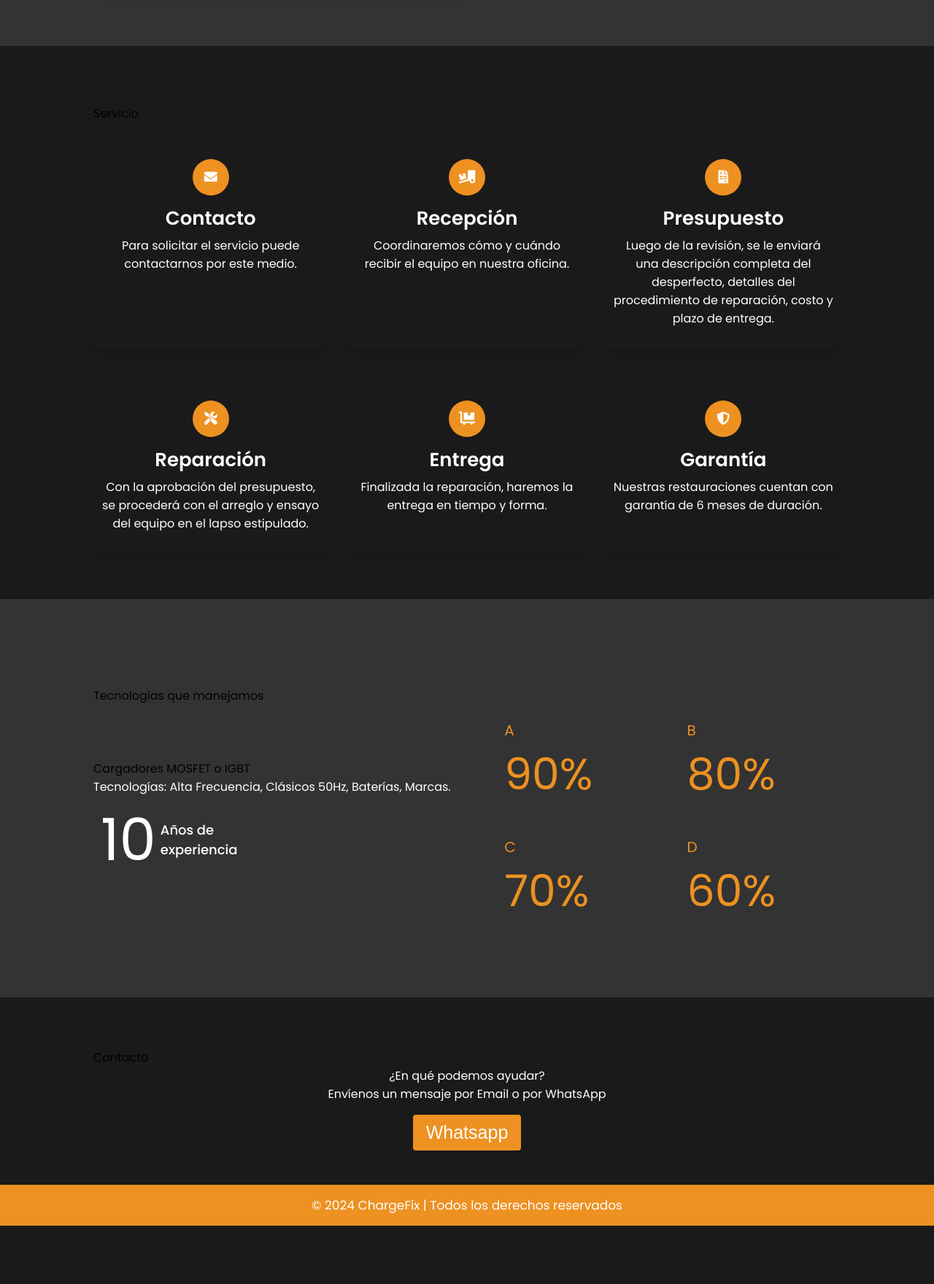
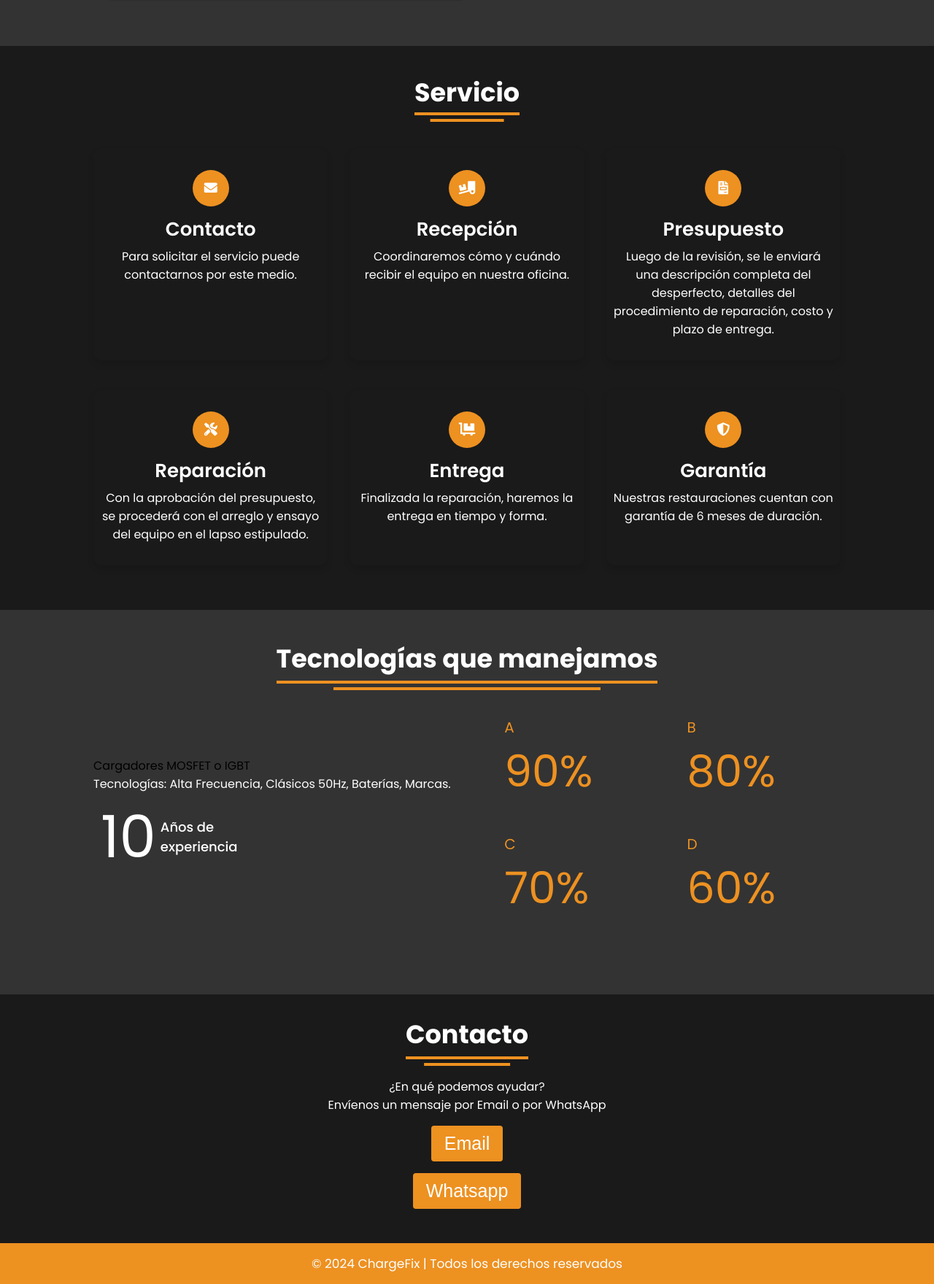
Before and after one commit to JoaquinSuarezVallejos/ChargeFix, a PHP site: page / in a window 1280 px wide. Shown: the part 1320-3080 px from the top of the page at 73% size. Before the commit the page ends 3000 px from the top, so only its background shows below. Run offline with PHP 8.4, Linux system fonts and the light colour scheme.

Commit message:
major changes in all files

```diff
--- a/css/style.css
+++ b/css/style.css
@@ -346,6 +346,36 @@ section .button button:hover{
 .services{
   background-color: #1A1A1A;
 }
+.services .content .titleServicio{
+  display: flex;
+  justify-content: center;
+  font-family: 'Poppins', sans-serif;
+  margin-top: -43px;
+  margin-bottom: 25px;
+}
+.services .content .titleServicio span{
+  color: #fff;
+  font-size: 35px;
+  font-weight: 650;
+  position: relative;
+  padding-bottom: 5px;
+}
+.services .content .titleServicio span::before,
+.services .content .titleServicio span::after{
+  content: '';
+  position: absolute;
+  height: 4px;
+  width: 100%;
+  background: #ED9121;
+  left: 0;
+  bottom: 0;
+}
+.services .content .titleServicio span::after{
+  bottom: -9px;
+  width: 70%;
+  left: 50%;
+  transform: translateX(-50%);
+}
 .services .boxes{
   display: flex;
   flex-wrap: wrap;
@@ -438,6 +438,36 @@ section .button button:hover{
 }
 .technologies .content{
   padding: 40px 0;
+}
+.technologies .content .titleTecnologias{
+  display: flex;
+  justify-content: center;
+  font-family: 'Poppins', sans-serif;
+  margin-top: -80px;
+  margin-bottom: 25px;
+}
+.technologies .content .titleTecnologias span{
+  color: #fff;
+  font-size: 35px;
+  font-weight: 650;
+  position: relative;
+  padding-bottom: 8px;
+}
+.technologies .content .titleTecnologias span::before,
+.technologies .content .titleTecnologias span::after{
+  content: '';
+  position: absolute;
+  height: 4px;
+  width: 100%;
+  background: #ED9121;
+  left: 0;
+  bottom: 0;
+}
+.technologies .content .titleTecnologias span::after{
+  bottom: -9px;
+  width: 70%;
+  left: 50%;
+  transform: translateX(-50%);
 }
 .technologies .technologies-details{
   display: flex;
@@ -502,6 +532,36 @@ section .button button:hover{
   text-align: center;
   margin: auto;
   color: #fff;
+}
+.contact .content .titleContacto{
+  display: flex;
+  justify-content: center;
+  font-family: 'Poppins', sans-serif;
+  margin-top: -42px;
+  margin-bottom: 25px;
+}
+.contact .content .titleContacto span{
+  color: #fff;
+  font-size: 35px;
+  font-weight: 650;
+  position: relative;
+  padding-bottom: 8px;
+}
+.contact .content .titleContacto span::before,
+.contact .content .titleContacto span::after{
+  content: '';
+  position: absolute;
+  height: 4px;
+  width: 100%;
+  background: #ED9121;
+  left: 0;
+  bottom: 0;
+}
+.contact .content .titleContacto span::after{
+  bottom: -9px;
+  width: 70%;
+  left: 50%;
+  transform: translateX(-50%);
 }
 /* ------------------------------------------------------------------------------------------------------------- */
 
--- a/index.html
+++ b/index.html
@@ -2,7 +2,8 @@
 <html lang="es" dir="ltr">
   <head>
     <meta charset="UTF-8" />
-    <title>ChargeFix_Website</title>
+    <title>ChargeFix. </title>
+    <link rel="icon" type="image/x-icon" href="images/favicon.png">
     <link rel="stylesheet" href="css/style.css" />
 
     <!-- Link a Fontawesome (fuente de íconos)-->
@@ -52,7 +53,7 @@
           <div class="text-three">Somos expertos en la reparación de cargadores de baterías</div>
           <!-- En vez de "somos expertos..." podría ser "nos dedicamos a..." -->
           <div class="text-four">para autoelevadores y sistemas industriales.</div>
-          <div class="text-five">📍 Buenos Aires, Argentina.</div>
+          <div class="text-five">📍 San Isidro, Provincia de Buenos Aires - Argentina.</div>
           <!-- <div class="chargefix_homeimage">
             <img src="images/HomeImage.svg" alt="Logo mejorado de ChargeFix" width="200">
           </div> -->
@@ -150,7 +151,7 @@
     <!----------------------------------------------------------------------------------------------------------->
     <section class="technologies" id="technologies">
       <div class="content">
-        <div class="title"><span>Tecnologías que manejamos</span></div>
+        <div class="titleTecnologias"><span>Tecnologías que manejamos</span></div>
         <div class="technologies-details">
           <div class="text">
             <div class="topic">Cargadores MOSFET o IGBT</div>
@@ -191,10 +192,13 @@
     <!----------------------------------------------------------------------------------------------------------->
     <section class="contact" id="contact">
       <div class="content">
-        <div class="title"><span>Contacto</span></div>
+        <div class="titleContacto"><span>Contacto</span></div>
         <div class="text">
           <div class="topic">¿En qué podemos ayudar?</div>
           <p>Envíenos un mensaje por Email o por WhatsApp</p>
+          <div class="button">
+            <button>Email</button>
+          </div>
           <div class="button">
             <button>Whatsapp</button>
           </div>
```
Also changed, not shown: other parts of css/style.css (+0 -30 lines), js/script.js (+8 -7 lines), images/favicon.png (added).
